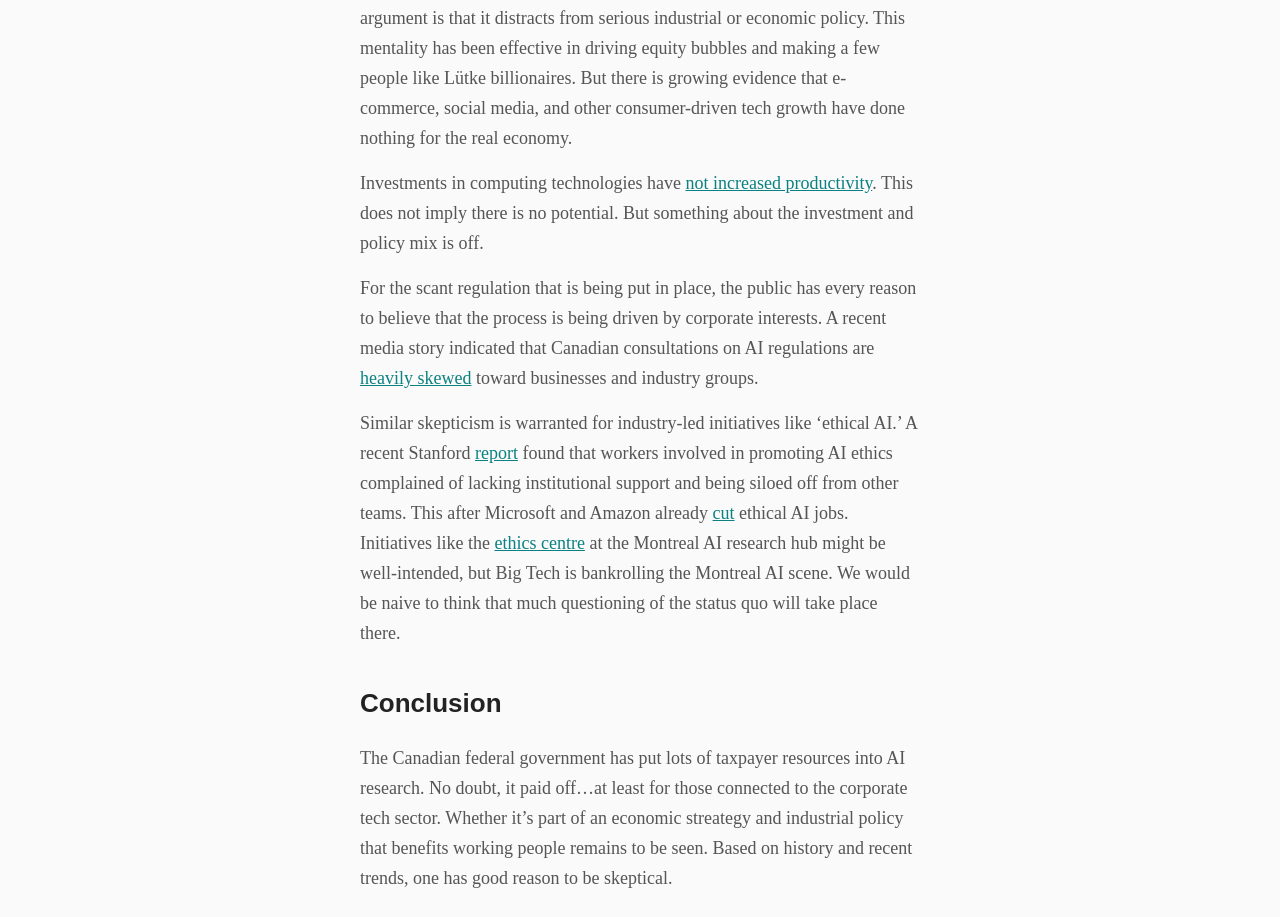
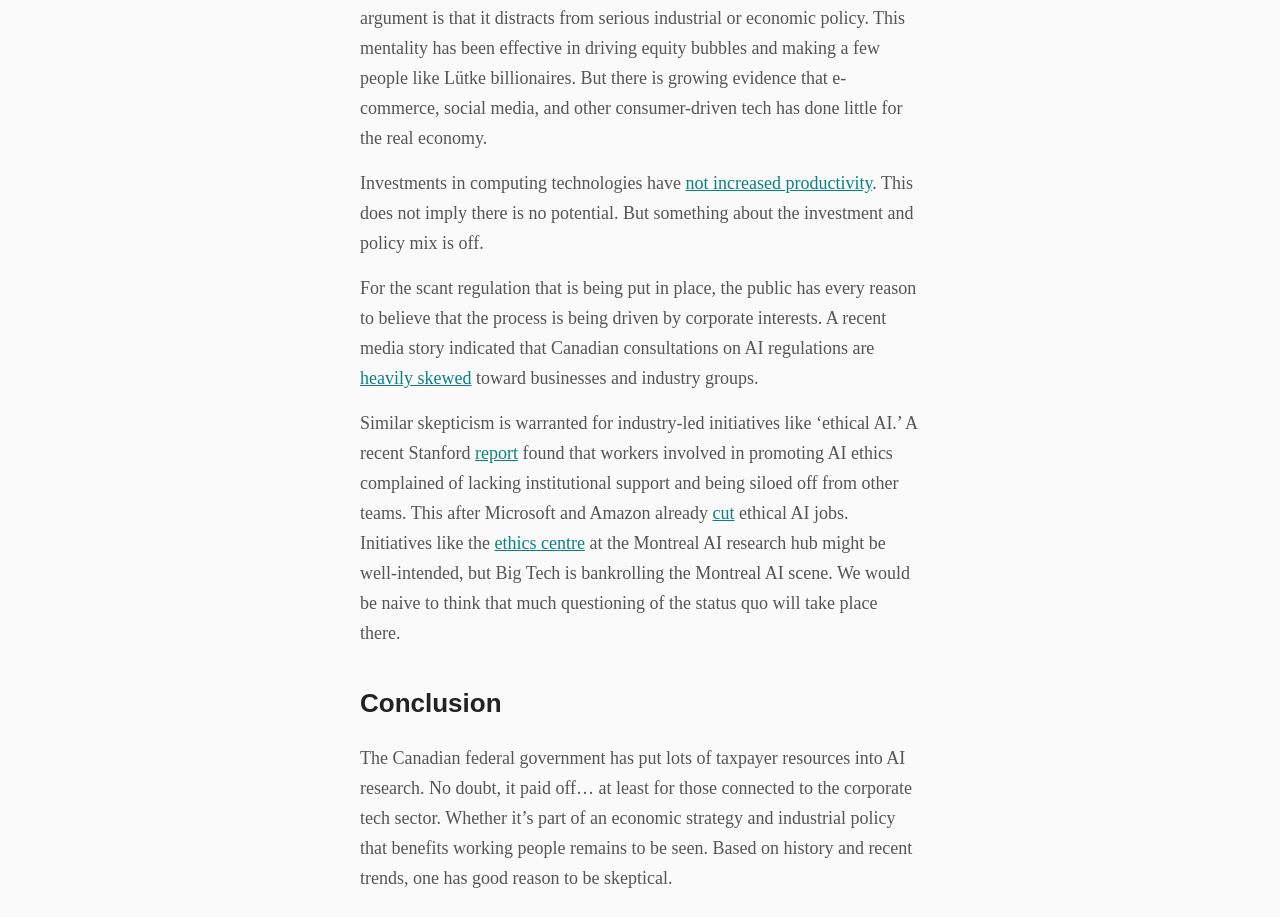
Before and after one commit to craigmateo/palabra, a Jekyll site: the page built from _posts/2023-12-12-ai.md, in a window 1280 px wide and 1400 px high, scrolled down 2823 px. Shown: the part 282-1199 px from the top of the window. Built offline with Jekyll 4.4.1, drawn with Linux system fonts in a browser that asks for light colours; some web fonts are replaced; comment, search, counter and statistics services are not loaded; some of the changed text lies outside the part shown.

Commit message:
post edits

```diff
--- a/_posts/2023-12-12-ai.md
+++ b/_posts/2023-12-12-ai.md
@@ -43,7 +43,7 @@ Recent policy narratives show little indication that Canada’s tech and policy
 
 > "We don't need more referees in Canada. We need more builders. Let other countries regulate while we take the more courageous path and say 'come build here.'"
 
-One problem with this predictable ‘tech entrepreneur good, regulation bad’ argument is that it distracts from serious industrial or economic policy. This mentality has been effective in driving equity bubbles and making a few people like Lütke billionaires. But there is growing evidence that e-commerce, social media, and other consumer-driven tech growth have done nothing for the real economy.
+One problem with this predictable ‘tech entrepreneur good, regulation bad’ argument is that it distracts from serious industrial or economic policy. This mentality has been effective in driving equity bubbles and making a few people like Lütke billionaires. But there is growing evidence that e-commerce, social media, and other consumer-driven tech has done little for the real economy.
 
 Investments in computing technologies have <a href="https://www.nytimes.com/2022/05/24/business/technology-productivity-economy.html">not increased productivity</a>. This does not imply there is no potential. But something about the investment and policy mix is off.
 
@@ -53,4 +53,4 @@ Similar skepticism is warranted for industry-led initiatives like ‘ethical AI.
 
 ## Conclusion
 
-The Canadian federal government has put lots of taxpayer resources into AI research. No doubt, it paid off...at least for those connected to the corporate tech sector. Whether it's part of an economic streategy and industrial policy that benefits working people remains to be seen. Based on history and recent trends, one has good reason to be skeptical.
+The Canadian federal government has put lots of taxpayer resources into AI research. No doubt, it paid off... at least for those connected to the corporate tech sector. Whether it's part of an economic strategy and industrial policy that benefits working people remains to be seen. Based on history and recent trends, one has good reason to be skeptical.
```
Also changed, not shown: other parts of _posts/2023-12-12-ai.md (+3 -3 lines).
